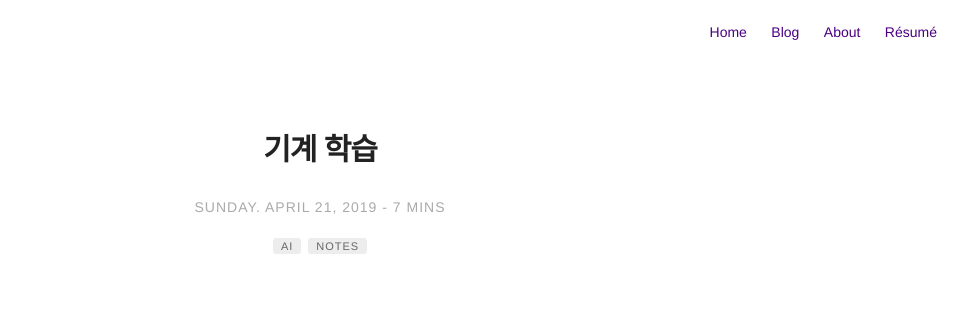
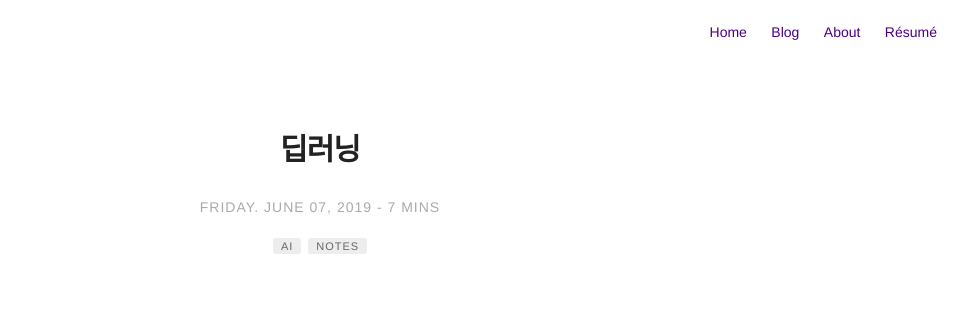
Before and after one commit to anjaekwang/anjaekwang.github.io, a Jekyll site: the page built from _posts/2019-06-07-deeplearning.md, in a window 1280 px wide and 900 px high. Shown: the top 323 px of the window, without its empty margins (320-1280 px from the left). Built offline with Jekyll 4.4.1, drawn with Linux system fonts in a browser that asks for light colours; comment, search, counter and statistics services are not loaded.

Commit message:
./posts : new post [deeplearning]

```diff
--- a/_posts/2019-06-07-deeplearning.md
+++ b/_posts/2019-06-07-deeplearning.md
@@ -1,13 +1,13 @@
 ---
-title: "기계 학습"
+title: "딥러닝"
 layout: post
-date: 2019-04-21 01:52
+date: 2019-06-07 23:59
 tag:
 - AI
 - notes
 category: blog
 author: jaekwang
-description: 기계 학습 정리
+description: 딥러닝 정리
 ---
 # 기계 학습
 
```
